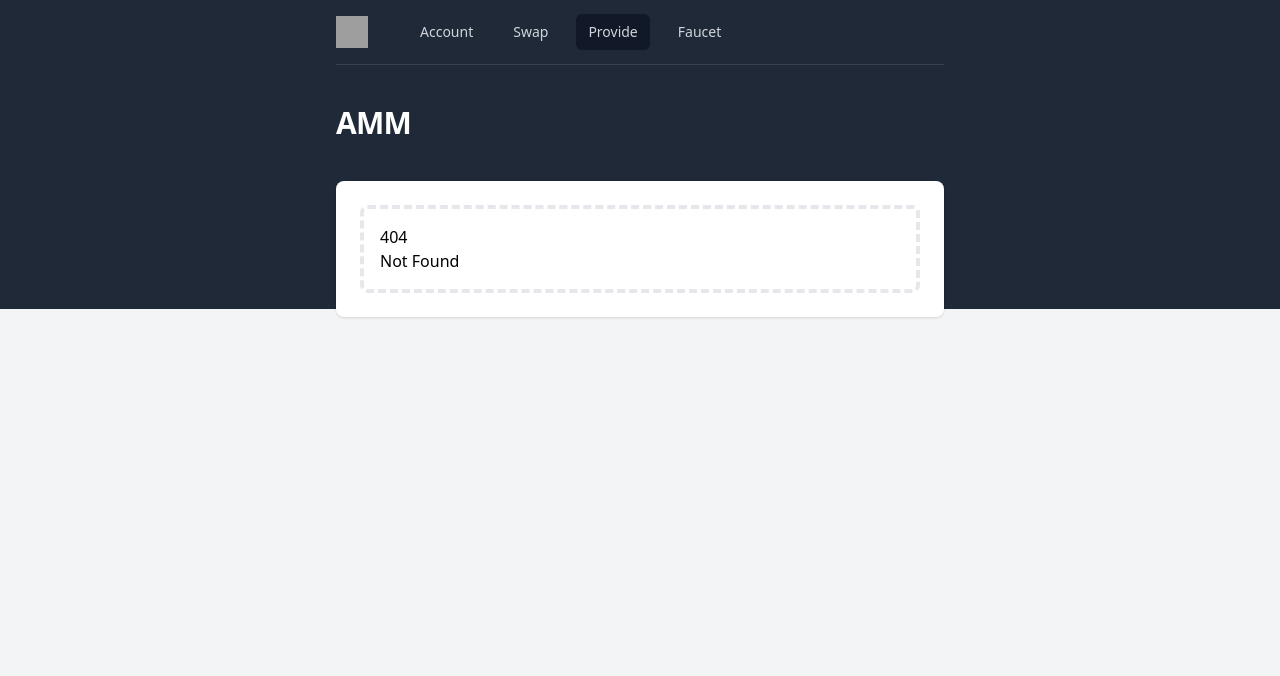
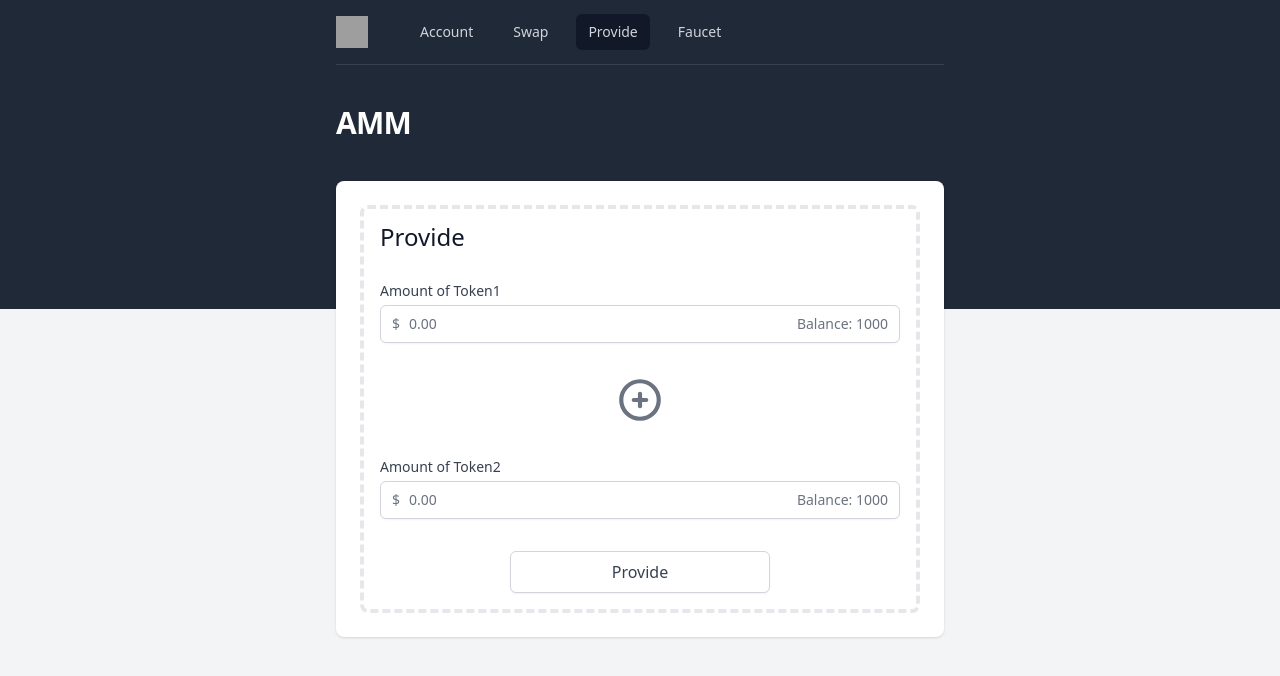
Before and after one commit to zdenal/elrond-amm, a SvelteKit app in the folder fe-svelte-kit/: page /provide in a window 1280 px wide. Before the commit this address had no page. Shown: the top 676 px of the page. Built offline with nearby package versions, Linux system fonts and the light colour scheme; grey boxes are pictures that could not be loaded.

Commit message:
Provide page.

```diff
--- /dev/null
+++ b/fe-svelte-kit/src/routes/provide/+page.svelte
@@ -0,0 +1,23 @@
+<script>
+  import AmountInput from "../../components/AmountInput.svelte";
+</script>
+
+<div class="flex flex-col space-y-8">
+  <div>
+    <h3 class="text-2xl leading-6 font-medium text-gray-900">Provide</h3>
+  </div>
+  <div>
+    <AmountInput label="Amount of Token1" currencyName="Balance: 1000" />
+  </div>
+  <div class="flex flex-col items-center">
+    <svg class="text-gray-500"  width="50" height="50" viewBox="0 0 24 24" stroke-width="2" stroke="currentColor" fill="none" stroke-linecap="round" stroke-linejoin="round">  <path stroke="none" d="M0 0h24v24H0z"/>  <circle cx="12" cy="12" r="9" />  <line x1="9" y1="12" x2="15" y2="12" />  <line x1="12" y1="9" x2="12" y2="15" /></svg>
+  </div>
+  <div>
+    <AmountInput label="Amount of Token2" currencyName="Balance: 1000" />
+  </div>
+  <div class="flex flex-col items-center">
+    <button type="button" class="w-1/2 justify-center inline-flex items-center rounded-md border border-gray-300 bg-white px-4 py-2 text-base font-medium text-gray-700 shadow-sm hover:bg-gray-50 focus:outline-none focus:ring-2 focus:ring-indigo-500 focus:ring-offset-2">
+      Provide
+    </button>
+  </div>
+</div>
```
